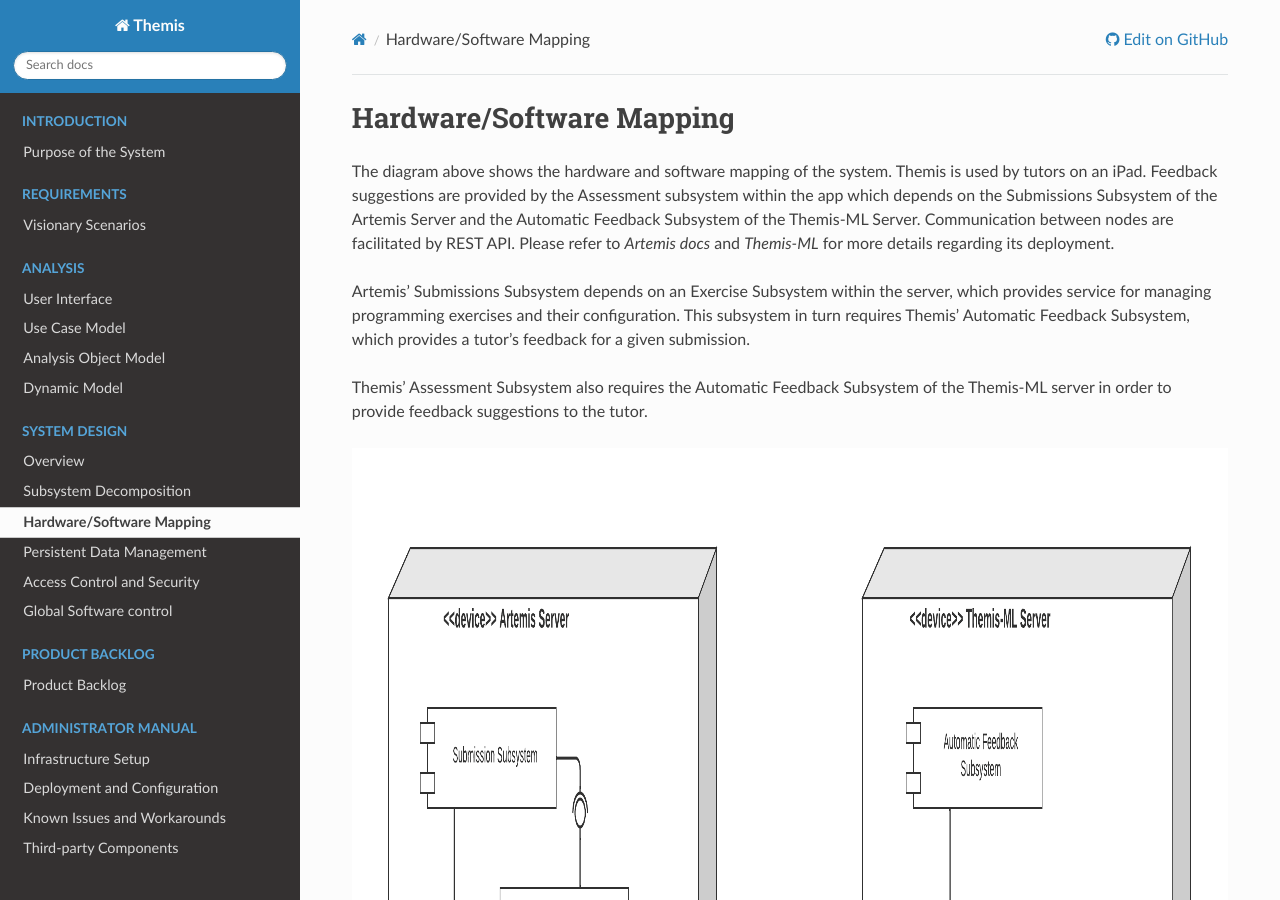
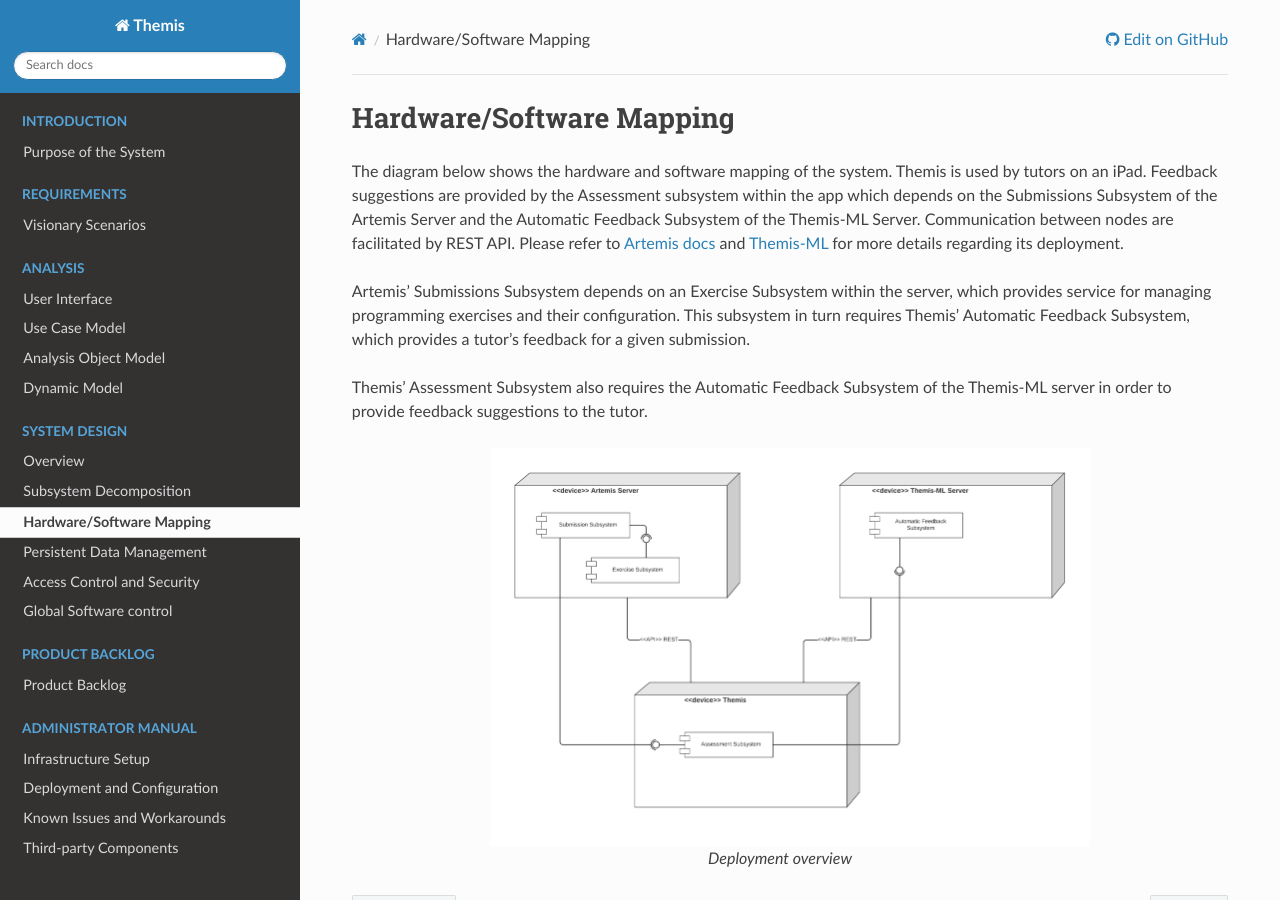
Before and after one commit to ls1intum/Themis, a Sphinx documentation site: the page built from docs/system/hw-sw-mapping.rst, in a window 1280 px wide and 900 px high. Built offline with Sphinx 7.4.7 and the Read the Docs theme 2.0.0, drawn with Linux system fonts in a browser that asks for light colours.

Commit message:
Adjusted image scaling (#130)

```diff
--- a/docs/system/hw-sw-mapping.rst
+++ b/docs/system/hw-sw-mapping.rst
@@ -1,11 +1,11 @@
 Hardware/Software Mapping
 ===========================================
 
-The diagram above shows the hardware and software mapping of the system.
+The diagram below shows the hardware and software mapping of the system.
 Themis is used by tutors on an iPad. Feedback suggestions are provided by the Assessment subsystem within the app which depends
 on the Submissions Subsystem of the Artemis Server and the Automatic Feedback Subsystem of the Themis-ML Server.
 Communication between nodes are facilitated by REST API.
-Please refer to `Artemis docs` and `Themis-ML` for more details regarding its deployment.
+Please refer to `Artemis docs`_ and `Themis-ML`_ for more details regarding its deployment.
 
 Artemis' Submissions Subsystem depends on an Exercise Subsystem within the server,
 which provides service for managing programming exercises and their configuration.
@@ -16,10 +16,9 @@ Themis' Assessment Subsystem also requires the Automatic Feedback Subsystem of t
 
 
 .. figure:: ../images/deployment_diagram.png
-   :scale: 100%
    :alt: Deployment diagram of Themis
    :align: center
-   :width: 100%
+   :width: 600
 
    *Deployment overview*
 
```
